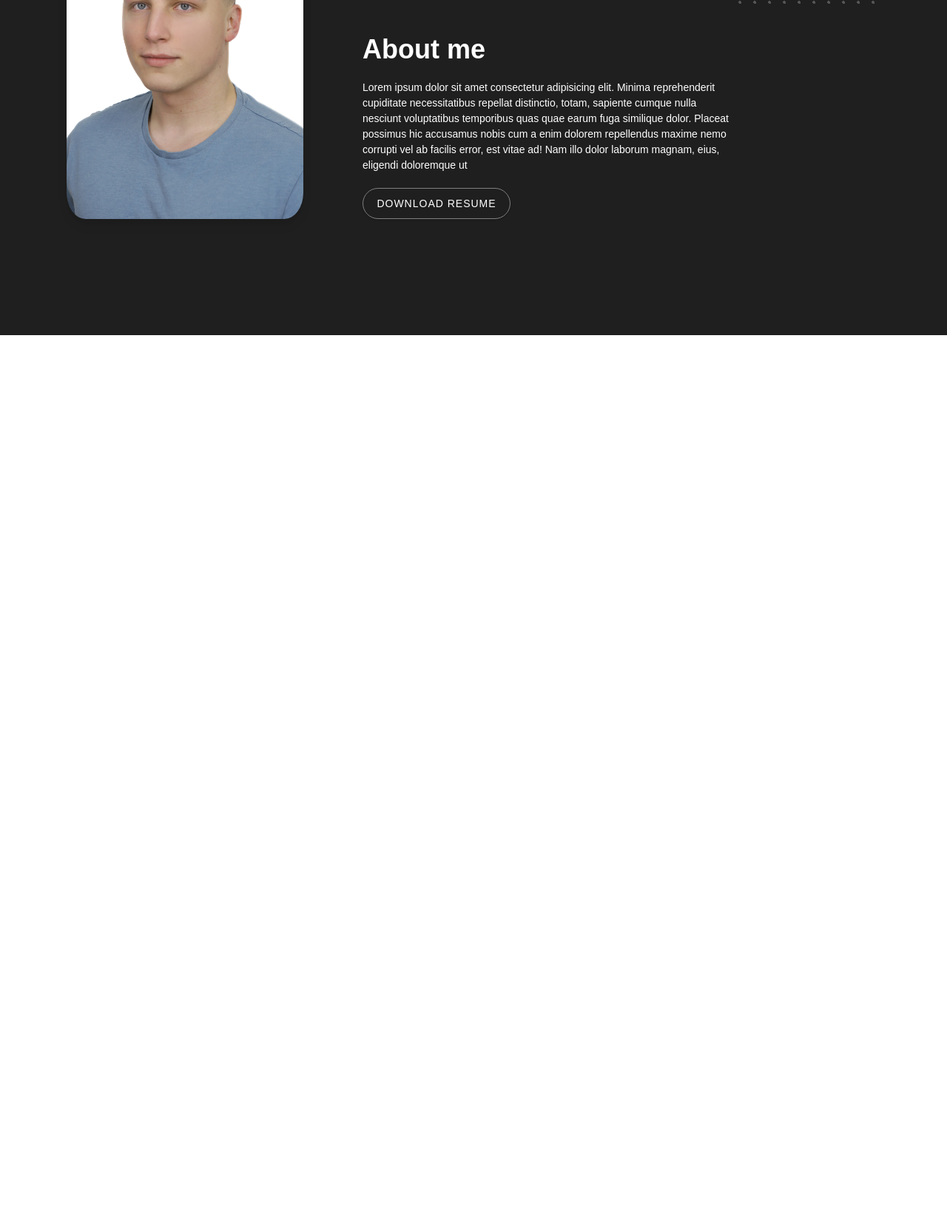
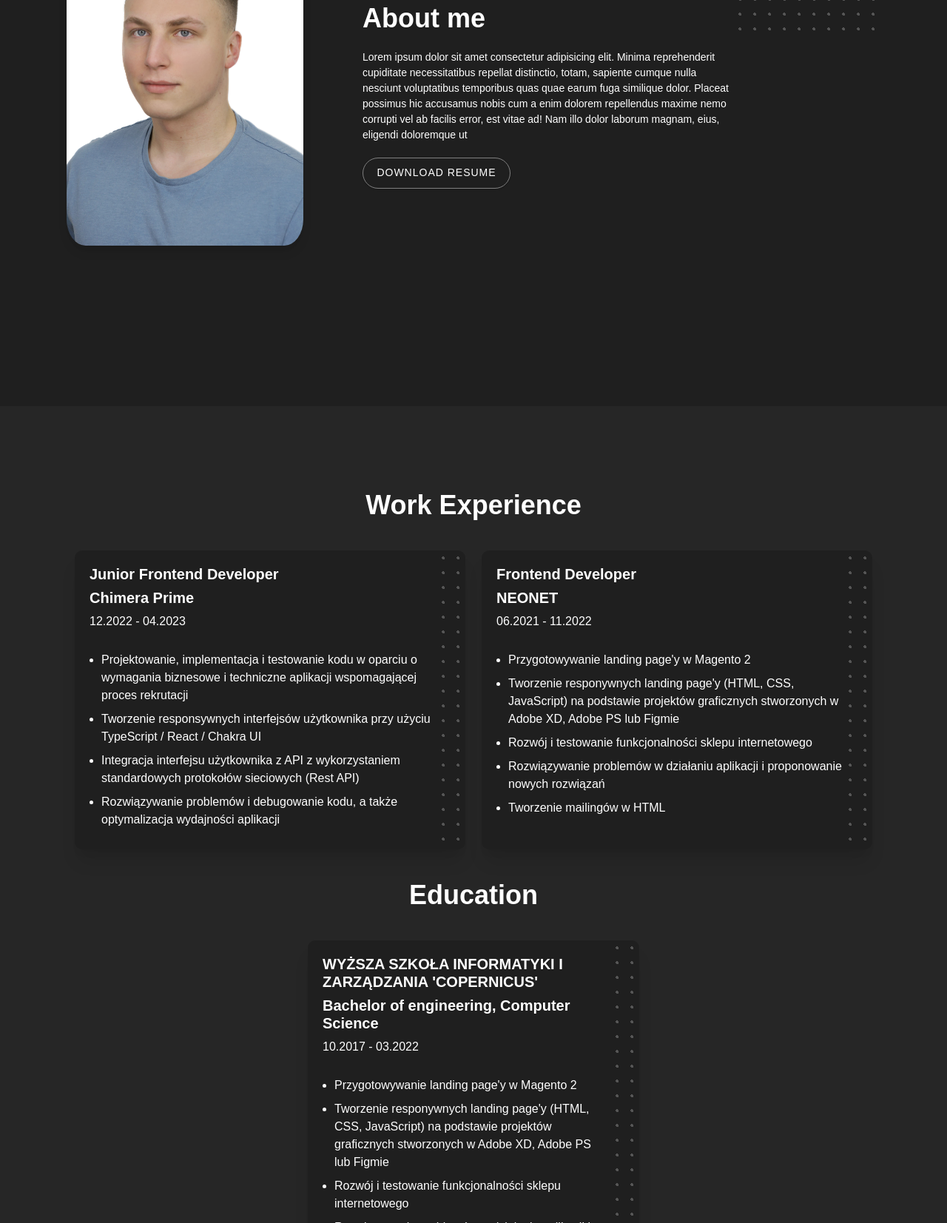
Before and after one commit to filiplizon/leezon, a Gatsby site: page / in a window 1280 px wide. Shown: the part 1147-2800 px from the top of the page at 74% size. Before the commit the page ends 1600 px from the top, so only its background shows below. Built offline with nearby package versions, Linux system fonts and the light colour scheme; Gatsby itself is replaced by a stand-in of ours.

Commit message:
style: Experience section

```diff
--- a/src/components/About/About.tsx
+++ b/src/components/About/About.tsx
@@ -22,13 +22,13 @@ const About = () => {
       overflowX="hidden"
       position="relative"
       px={5}
-      pt={10}
-      pb={isDesktop ? 0 : 20}
+      pt="14vh"
+      pb={isDesktop ? 0 : 24}
     >
       <Flex
         maxWidth="1100px"
         direction={isDesktop ? "row" : "column"}
-        alignItems={isDesktop ? "self-end" : "center"}
+        alignItems="center"
         justifyContent="space-between"
       >
         <Image
@@ -60,7 +60,13 @@ const About = () => {
           </Flex>
         </Flex>
       </Flex>
-      <DottedSquare />
+      <DottedSquare
+        position={isDesktop ? "relative" : "absolute"}
+        top={isDesktop ? "-160px" : "-25px"}
+        left="0"
+        width="200px"
+        height="200px"
+      />
     </Flex>
   );
 };
--- a/src/components/DottedSquare/DottedSquare.tsx
+++ b/src/components/DottedSquare/DottedSquare.tsx
@@ -1,17 +1,33 @@
 import * as React from "react";
 import { Box } from "@chakra-ui/react";
-import { useMediaQuery } from "@chakra-ui/react";
+interface DottedSquareProps {
+  position?: "absolute" | "relative";
+  top?: string;
+  left?: string;
+  right?: string;
+  bottom?: string;
+  width?: string;
+  height?: string;
+}
 
-const DottedSquare = () => {
-  const [isDesktop] = useMediaQuery("(min-width: 700px)");
-
+const DottedSquare = ({
+  position = "absolute",
+  top,
+  left,
+  right,
+  bottom,
+  width,
+  height,
+}: DottedSquareProps) => {
   return (
     <Box
-      w="200px"
-      h="200px"
-      position={isDesktop ? "relative" : "absolute"}
-      top={isDesktop ? "-160px" : "-25px"}
-      left="0"
+      w={width}
+      h={height}
+      position={position}
+      top={top}
+      left={left}
+      right={right}
+      bottom={bottom}
       bg="transparent"
       zIndex={1}
       _before={{
--- /dev/null
+++ b/src/components/Experience/Experience.tsx
@@ -0,0 +1,48 @@
+import * as React from "react";
+import { Flex } from "@chakra-ui/react";
+import { useMediaQuery } from "@chakra-ui/react";
+import Heading from "../Heading/Heading";
+import { experienceData } from "../../utils/data/experience";
+import ExperienceCard from "../ExperienceCard/ExperienceCard";
+
+const Experience = () => {
+  const [isDesktop] = useMediaQuery("(min-width: 700px)");
+
+  return (
+    <Flex
+      minH="100vh"
+      flexDirection="column"
+      alignItems="center"
+      bg="lightdark"
+      id="experience"
+      mt="12vh"
+      pt="14vh"
+      pb={24}
+      position="relative"
+    >
+      <Heading level="h3">Work Experience</Heading>
+      <Flex
+        flexDirection={isDesktop ? "row" : "column"}
+        justifyContent="space-around"
+        my={10}
+        maxWidth="1100px"
+      >
+        {experienceData.work.map(data => (
+          <ExperienceCard key={data.title} {...data} />
+        ))}
+      </Flex>
+      <Heading level="h3" mb={10}>
+        Education
+      </Heading>
+      <ExperienceCard
+        title={experienceData.education.title}
+        company={experienceData.education.company}
+        date={experienceData.education.date}
+        description={experienceData.education.description}
+        width="35%"
+      />
+    </Flex>
+  );
+};
+
+export default Experience;
--- /dev/null
+++ b/src/components/ExperienceCard/ExperienceCard.tsx
@@ -0,0 +1,69 @@
+import * as React from "react";
+import {
+  Flex,
+  ListItem,
+  Text,
+  UnorderedList,
+  useMediaQuery,
+} from "@chakra-ui/react";
+import DottedSquare from "../DottedSquare/DottedSquare";
+import Heading from "../Heading/Heading";
+
+interface ExperienceCardProps {
+  title: string;
+  company: string;
+  date: string;
+  description: string[];
+  width?: string;
+}
+
+const ExperienceCard: React.FC<ExperienceCardProps> = ({
+  title,
+  company,
+  date,
+  description,
+  width,
+}) => {
+  const [isDesktop] = useMediaQuery("(min-width: 700px)");
+
+  return (
+    <Flex
+      flexDirection="column"
+      bg="dark"
+      p={5}
+      color="white"
+      fontFamily="secondary"
+      shadow="xl"
+      borderRadius={10}
+      w={isDesktop ? width || "48%" : "100%"}
+      zIndex="5"
+      position="relative"
+      pr={10}
+    >
+      <Heading level="h4" fontSize="xl" mb={2}>
+        {title}
+      </Heading>
+      <Heading level="h4" fontSize="xl">
+        {company}
+      </Heading>
+      <Text my={2} fontSize="md">
+        {date}
+      </Text>
+      <UnorderedList mt={5} fontSize={isDesktop ? "md" : "md"}>
+        {description.map((item, index) => (
+          <ListItem key={index} mb={2}>
+            {item}
+          </ListItem>
+        ))}
+      </UnorderedList>
+      <DottedSquare
+        right="0"
+        top="0"
+        width={isDesktop ? "40px" : "25px"}
+        height="100%"
+      />
+    </Flex>
+  );
+};
+
+export default ExperienceCard;
--- a/src/components/Heading/Heading.tsx
+++ b/src/components/Heading/Heading.tsx
@@ -7,8 +7,9 @@ interface HeadingProps {
   letterSpacing?: number;
   fontFamily?: string;
   color?: string;
-  fontSize?: number;
+  fontSize?: number | string;
   fontWeight?: number;
+  mb?: number;
 }
 
 const Heading = ({
@@ -19,6 +20,7 @@ const Heading = ({
   color = "white",
   fontSize,
   fontWeight,
+  mb,
 }: HeadingProps) => {
   return (
     <ChakraHeading
@@ -28,6 +30,7 @@ const Heading = ({
       color={color}
       fontSize={fontSize}
       fontWeight={fontWeight}
+      mb={mb}
     >
       {children}
     </ChakraHeading>
--- a/src/components/Links/Links.tsx
+++ b/src/components/Links/Links.tsx
@@ -21,12 +21,13 @@ const Links = () => {
       bottom={6}
       left="50%"
       transform="translateX(-50%)"
-      _before={{ ...lineStyle, left: "-80%" }}
-      _after={{ ...lineStyle, right: "-80%" }}
+      // _before={{ ...lineStyle, left: "-80%" }}
+      // _after={{ ...lineStyle, right: "-80%" }}
       borderRadius={30}
       bg="dark"
       color="white"
       px={5}
+      shadow="md"
     >
       <IconButton
         aria-label="github profile"
--- a/src/pages/index.tsx
+++ b/src/pages/index.tsx
@@ -5,6 +5,7 @@ import { ChakraProvider } from "@chakra-ui/react";
 import theme from "../theme/theme";
 import Home from "../components/Home/Home";
 import About from "../components/About/About";
+import Experience from "../components/Experience/Experience";
 
 const IndexPage = () => {
   return (
@@ -12,6 +13,7 @@ const IndexPage = () => {
       <Layout>
         <Home />
         <About />
+        <Experience />
       </Layout>
     </ChakraProvider>
   );
--- a/src/theme/theme.ts
+++ b/src/theme/theme.ts
@@ -4,7 +4,7 @@ const theme = {
     dark: "#1F1F1F",
     lightdark: "#262626",
     gray: "#868786",
-    lightgrey: "#898989",
+    lightgray: "#898989",
     white: "#FFFFFF",
   },
   fonts: {
--- /dev/null
+++ b/src/utils/data/experience.ts
@@ -0,0 +1,39 @@
+export const experienceData = {
+  work: [
+    {
+      title: "Junior Frontend Developer",
+      company: "Chimera Prime",
+      date: "12.2022 - 04.2023",
+      description: [
+        "Projektowanie, implementacja i testowanie kodu w oparciu o wymagania biznesowe i techniczne aplikacji wspomagającej proces rekrutacji",
+        "Tworzenie responsywnych interfejsów użytkownika przy użyciu TypeScript / React / Chakra UI",
+        "Integracja interfejsu użytkownika z API z wykorzystaniem standardowych protokołów sieciowych (Rest API)",
+        "Rozwiązywanie problemów i debugowanie kodu, a także optymalizacja wydajności aplikacji",
+      ],
+    },
+    {
+      title: "Frontend Developer",
+      company: "NEONET",
+      date: "06.2021 - 11.2022",
+      description: [
+        "Przygotowywanie landing page'y w Magento 2",
+        "Tworzenie responywnych landing page'y (HTML, CSS, JavaScript) na podstawie projektów graficznych stworzonych w Adobe XD, Adobe PS lub Figmie",
+        "Rozwój i testowanie funkcjonalności sklepu internetowego",
+        "Rozwiązywanie problemów w działaniu aplikacji i proponowanie nowych rozwiązań",
+        "Tworzenie mailingów w HTML",
+      ],
+    },
+  ],
+  education: {
+    title: "WYŻSZA SZKOŁA INFORMATYKI I ZARZĄDZANIA 'COPERNICUS'",
+    company: "Bachelor of engineering, Computer Science",
+    date: "10.2017 - 03.2022",
+    description: [
+      "Przygotowywanie landing page'y w Magento 2",
+      "Tworzenie responywnych landing page'y (HTML, CSS, JavaScript) na podstawie projektów graficznych stworzonych w Adobe XD, Adobe PS lub Figmie",
+      "Rozwój i testowanie funkcjonalności sklepu internetowego",
+      "Rozwiązywanie problemów w działaniu aplikacji i proponowanie nowych rozwiązań",
+      "Tworzenie mailingów w HTML",
+    ],
+  },
+};
```
